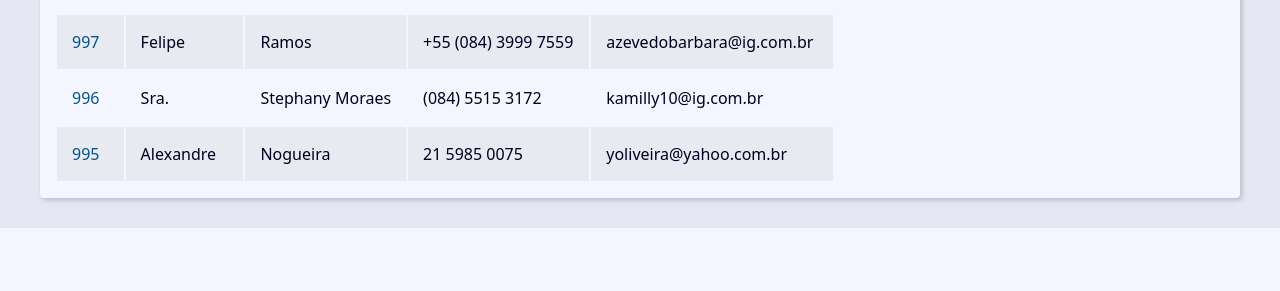
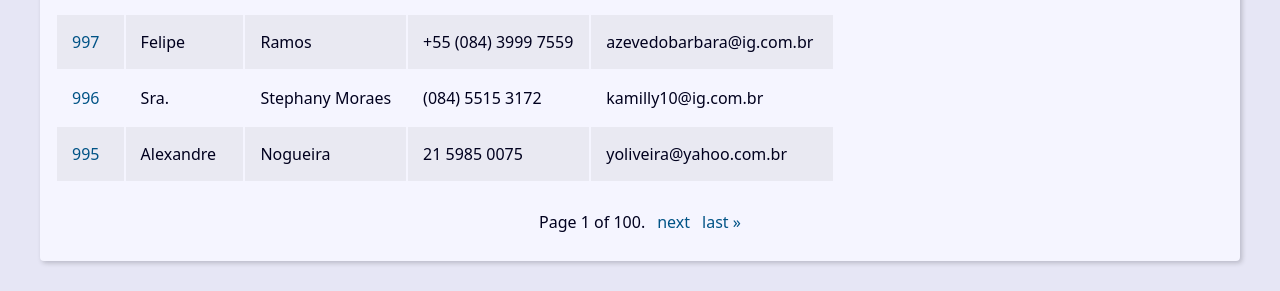
Before and after one commit to Azinth/agenda, a Django app: page / in a window 1280 px wide. Shown: the part 785-1076 px from the top of the page. Before the commit the page ends 1013 px from the top, so only its background shows below. Run offline with Django 4.2, Linux system fonts and the light colour scheme; data comes from the database, SQL or seed files in the repository.

Commit message:
pagination implemented

```diff
--- a/base_templates/global/base.html
+++ b/base_templates/global/base.html
@@ -12,5 +12,7 @@
 
   {% block content %}{% endblock content %}
 
+  {% include 'global/partials/_pagination.html' %}
+
   </main>
 </html>
--- /dev/null
+++ b/base_templates/global/partials/_pagination.html
@@ -0,0 +1,20 @@
+{% if page_obj %}
+
+    <div class="pagination">
+        <span class="step-links">
+            {% if page_obj.has_previous %}
+                <a href="?page=1&q={{request.GET.q.strip}}">&laquo; first</a>
+                <a href="?page={{ page_obj.previous_page_number }}&q={{request.GET.q.strip}}">previous</a>
+            {% endif %}
+
+            <span class="current">
+                Page {{ page_obj.number }} of {{ page_obj.paginator.num_pages }}.
+            </span>
+
+            {% if page_obj.has_next %}
+                <a href="?page={{ page_obj.next_page_number }}&q={{request.GET.q.strip}}">next</a>
+                <a href="?page={{ page_obj.paginator.num_pages }}&q={{request.GET.q.strip}}">last &raquo;</a>
+            {% endif %}
+        </span>
+    </div>
+{% endif %}
--- a/contact/templates/contact/index.html
+++ b/contact/templates/contact/index.html
@@ -2,7 +2,7 @@
 
 {% block content %}
 
-{% if contacts %}
+{% if page_obj %}
 
 
     <div class="reponsive-table">
@@ -22,7 +22,7 @@
             </thead>
 
             <tbody>
-                {% for contact in contacts  %}
+                {% for contact in page_obj  %}
                     <tr class="table-row">
                         <td class="table-cel">
                             <a
--- a/contact/views/contact_views.py
+++ b/contact/views/contact_views.py
@@ -1,3 +1,4 @@
+from django.core.paginator import Paginator
 from django.db.models import Q
 from django.http import Http404
 from django.shortcuts import get_object_or_404, redirect, render
@@ -10,9 +11,14 @@ def index(request):
 
     contacts = Contact.objects\
         .filter(show=True)\
-        .order_by('-id')[0:10]
+        .order_by('-id')
+
+    paginator = Paginator(contacts, 10)
+    page_number = request.GET.get("page")
+    page_obj = paginator.get_page(page_number)
+
     context = {
-        'contacts': contacts,
+        'page_obj': page_obj,
         'site_title': 'Contatos - '
     }
 
@@ -63,8 +69,14 @@ def search(request):
         )\
         .order_by('-id')
 
+    paginator = Paginator(contacts, 10)
+    page_number = request.GET.get("page")
+    page_obj = paginator.get_page(page_number)
+
+
+
     context = {
-        'contacts': contacts,
+        'page_obj': page_obj,
         'site_title': 'Search - ',
         'search_value': search_value,
     }
```
